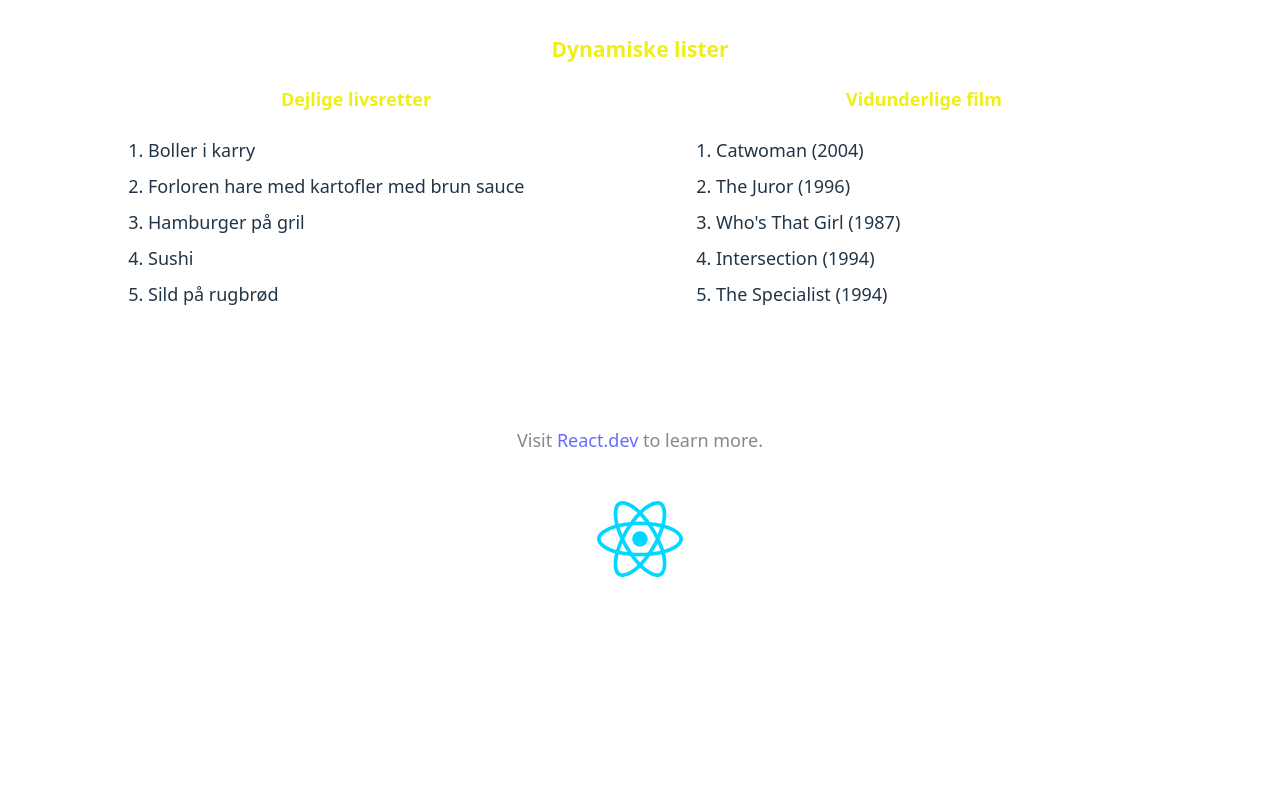
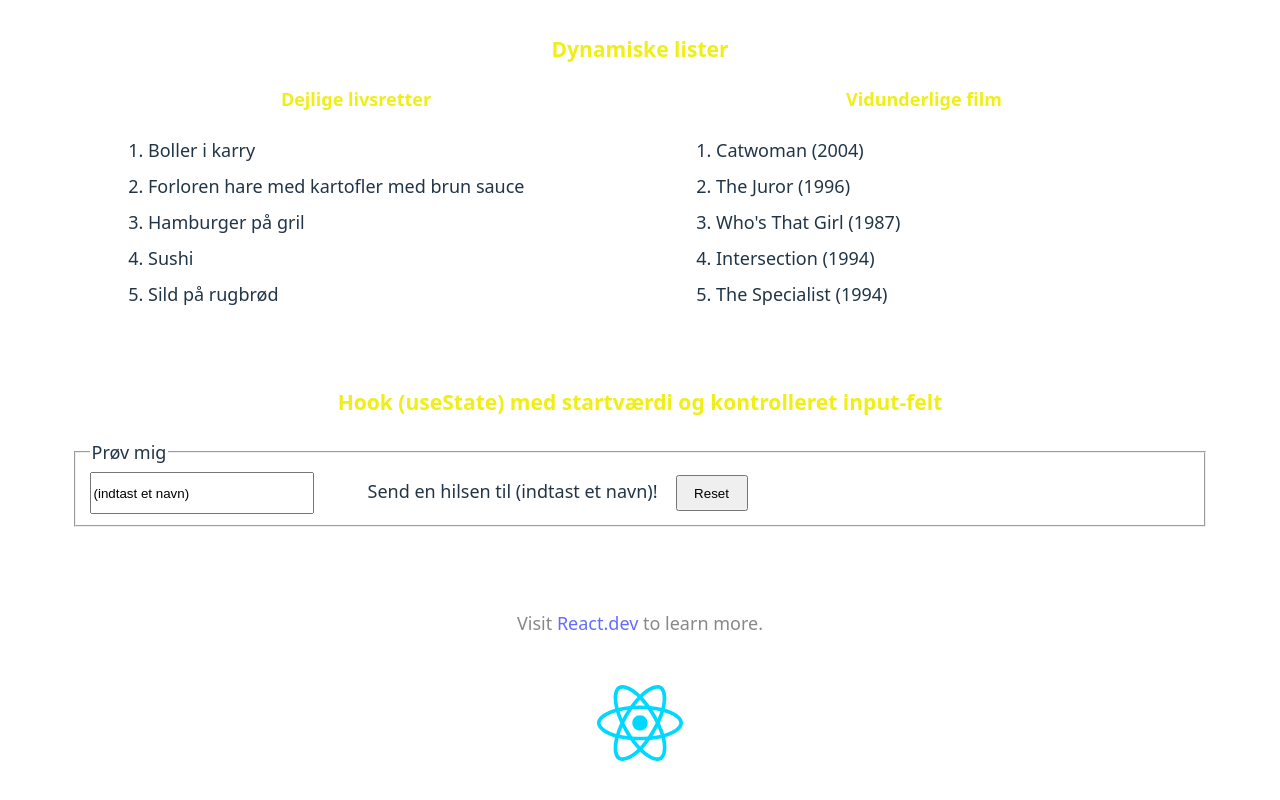
Before and after one commit to male9-techcollege/react-pros-and-cons, a React (Vite) app in the folder ROOT/: page / in a window 1280 px wide. Shown: the part 1856-2656 px from the top of the page. Before the commit the page ends 2499 px from the top, so only its background shows below. Built offline with nearby package versions, Linux system fonts and the light colour scheme.

Commit message:
Delivery of greeting assignment (hook)

```diff
--- a/ROOT/src/App.scss
+++ b/ROOT/src/App.scss
@@ -36,9 +36,7 @@ body {
   /* My changes to selector from index file, on top of deletions */
   display: grid;
   grid-template-columns: 1fr;
-  /* Maybe TO DO: if I do the bonus part of the assignment and add a navbar, and if I add it as a 4th child of body,
-  I will need to add an auto at the beginning. */
-  grid-template-rows: auto 1fr auto;
+  grid-template-rows: auto auto 1fr auto;
   min-height: 100vh;
 }
 
--- a/ROOT/src/App.tsx
+++ b/ROOT/src/App.tsx
@@ -3,6 +3,7 @@ import { GlobalHeaderByMariePierreLessard } from "./components/g-header/g-header
 import { MainNavByMariePierreLessard } from "./components/main-nav/main-nav";
 import { MainByMariePierreLessard } from "./components/main-tag/main-tag";
 import { GlobalFooterByMariePierreLessard } from "./components/g-footer/g-footer";
+
 
 function App() {
 
--- a/ROOT/src/components/main-nav/main-nav.tsx
+++ b/ROOT/src/components/main-nav/main-nav.tsx
@@ -65,6 +65,7 @@ export const MainNavByMariePierreLessard = () => {
                             <li><a href="#arrayWithoutFallback">Props: fortegnelse ("array") uden substitut ("fallback")</a></li>
                             <li><a href="#stringWithFallback">Props: streng med substitut</a></li>
                             <li><a href="#arraysWithFallback">Props: fortegnelser med substitut</a></li>
+                            <li><a href="#greetingInput">Hooks: useState med startværdi og kontrolleret input</a></li>
                         </ul>
                     </button>
                 </li>
--- a/ROOT/src/components/main-tag/greeting.tsx
+++ /dev/null
@@ -1,12 +0,0 @@
-/* #region Assignment 1, sektion 2.7 */
-interface greetingInterfaceByMariePierreLessard {
-    id: number;
-    name: string;
-};
-
-export const GreetingByMariePierreLessard = (props: greetingInterfaceByMariePierreLessard) => {
-    return (
-        <p>Hej, {props.name}! Dit identifikationsnummer er {props.id}.</p>
-    );
-};
-/* #endregion */
--- /dev/null
+++ b/ROOT/src/components/main-tag/greetings.tsx
@@ -0,0 +1,58 @@
+import React, { useState, useEffect } from "react";
+
+/* #region Assignment 1, sektion 2.7 */
+interface greetingInterfaceByMariePierreLessard {
+    id: number;
+    name: string;
+};
+
+export const GreetingByMariePierreLessard = (props: greetingInterfaceByMariePierreLessard) => {
+    return (
+        <p>Hej, {props.name}! Dit identifikationsnummer er {props.id}.</p>
+    );
+};
+/* #endregion */
+
+/* #region Assignment 1, sektion 3.1 */
+export const GreetingFieldsetByMariePierreLessard = () => {
+    const [userNameByMariePierreLessard, setUserNameByMariePierreLessard] = useState<string>("(indtast et navn)");
+
+    /* In vanilla JS, this would be done with:
+    inputElement.addEventListener("change", (event)=> {
+        let value=event.target.value;
+    });
+    */
+
+    /* "When a component is initialized, React will use whatever initial value is passed as an argument in useState(). But, this means when the component is re-rendered using setState(), React will use the previous state to update the component!
+    When needing to update your state, you'll often need to call upon the current state to calculate the value of what you want set next. In this case, it is best practice to update state with a callback function."
+    https://dev.to/livelong_ponder/arrow-functions-and-state-in-react-2ama
+    NOTES:
+    - useState() is not the setter function.
+    - My setter function is called setUserNameByMariePierreLessard, not setState.
+    - In this exercise, I didn't have to indicate the past value. It would be necessary if this was a mathematical equation,
+    for instance (previousState + 1). */
+    /* Kasper said:
+    using value={userNameByMariePierreLessard} gives something called a controlled input;
+    A controlled input exists when the value inside of the input is always the same as the current state.
+    There is reciprocity:
+    - manually changing the value of the input changes the state,
+    - and programmatically changing the state updates the displayed value in the input.
+
+    I used the controlled input to make sure that the value shown by the input was reset by clicking on the Reset button.
+    Otherwise, the reset buttons updates the text in the paragraph, but not the value displayed in the input!
+    */
+    return (
+            <fieldset>
+                <legend>Prøv mig</legend>
+                    <input type="text" onChange={(event) => {
+                        console.log(event.target.value);
+                        setUserNameByMariePierreLessard(event.target.value);
+                    }} value={userNameByMariePierreLessard} />
+                    <p>Send en hilsen til {userNameByMariePierreLessard}!</p>
+                    <input type="reset" onClick={() => {
+                        setUserNameByMariePierreLessard("(indtast et navn)");
+                    }} />
+            </fieldset>
+    );
+};
+/* #endregion */
--- a/ROOT/src/components/main-tag/main-tag.module.scss
+++ b/ROOT/src/components/main-tag/main-tag.module.scss
@@ -82,6 +82,26 @@ This is WHY I didn't do any nesting here.
     }
 }
 
+.greetingFormByMariePierreLessard {
+    input {
+        height: 2rem;
+    }
+
+    input:first-of-type {
+        width: 12rem;
+    }
+
+    input:nth-of-type(2) {
+        width: 4rem;
+    }
+
+    p {
+        display: inline;
+        margin-left: 3rem;
+        margin-right: 1rem;
+    }
+}
+
 .foreignLangByMariePierreLessard {
     font-style: italic;
 }
--- a/ROOT/src/components/main-tag/main-tag.tsx
+++ b/ROOT/src/components/main-tag/main-tag.tsx
@@ -1,7 +1,7 @@
 import globalstyle from "../../styles/colors.module.scss";
 import typography from "../../styles/typography.module.scss";
 import mainstyle from "./main-tag.module.scss";
-import { GreetingByMariePierreLessard } from "./greeting";
+import { GreetingByMariePierreLessard, GreetingFieldsetByMariePierreLessard } from "./greetings";
 import { nameArrayByMariePierreLessard } from "../../model/data";
 import { recipeArrayByMariePierreLessard } from "../../model/data";
 import { filmArrayByMariePierreLessard } from "../../model/data";
@@ -61,6 +61,12 @@ export const MainByMariePierreLessard = () => {
                         </section>
                     </div>
                 </section>
+                <section id="greetingInput">
+                    <h3 className={typography.accentClrByMariePierreLessard}>Hook (useState) med startværdi og kontrolleret input-felt</h3>
+                    <form className={mainstyle.greetingFormByMariePierreLessard}>
+                        <GreetingFieldsetByMariePierreLessard />
+                    </form>
+                </section>
             </section>
         </main>
     );
```
Also changed, not shown: 1 other file (tests, documents, lock files or other folders).
